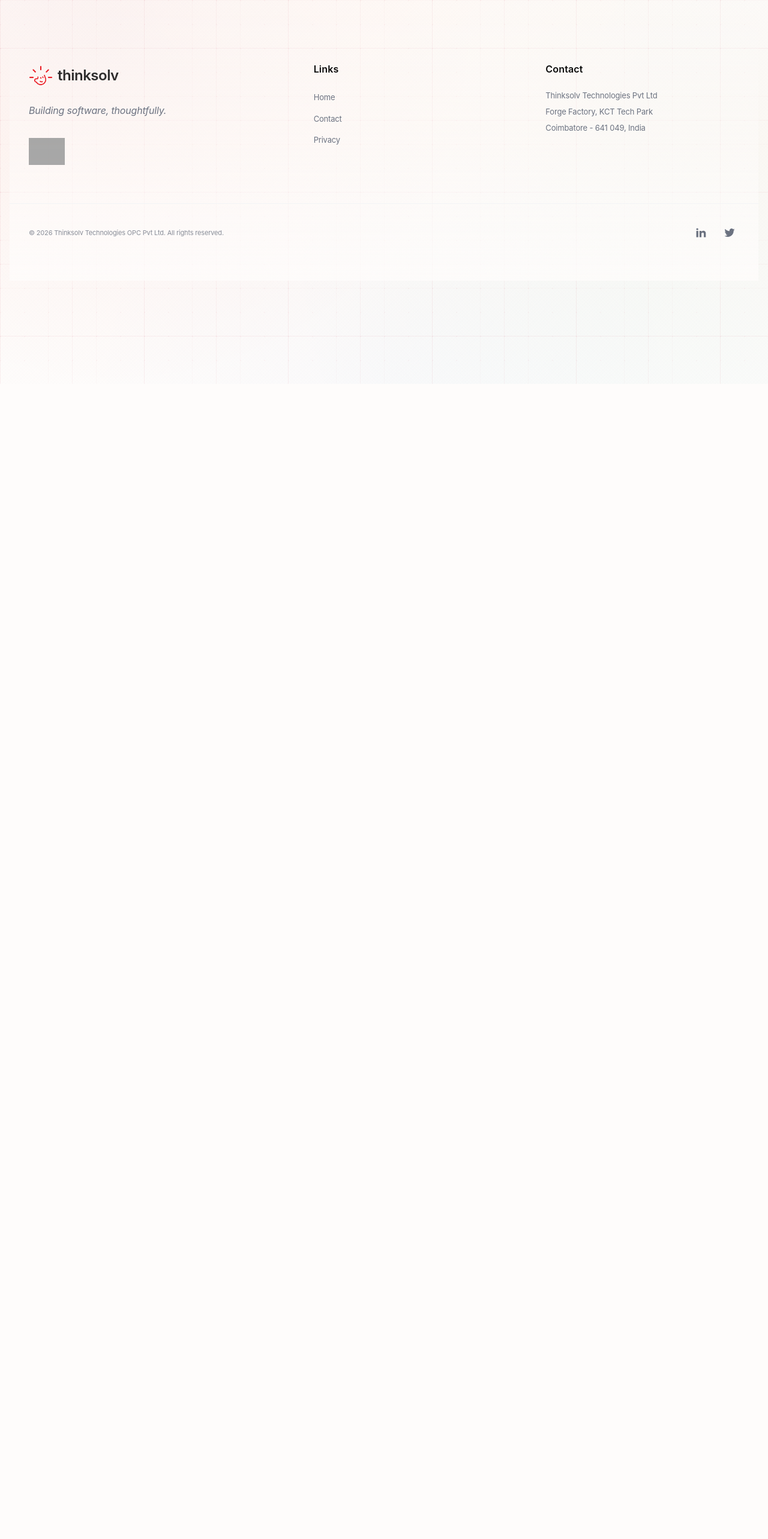
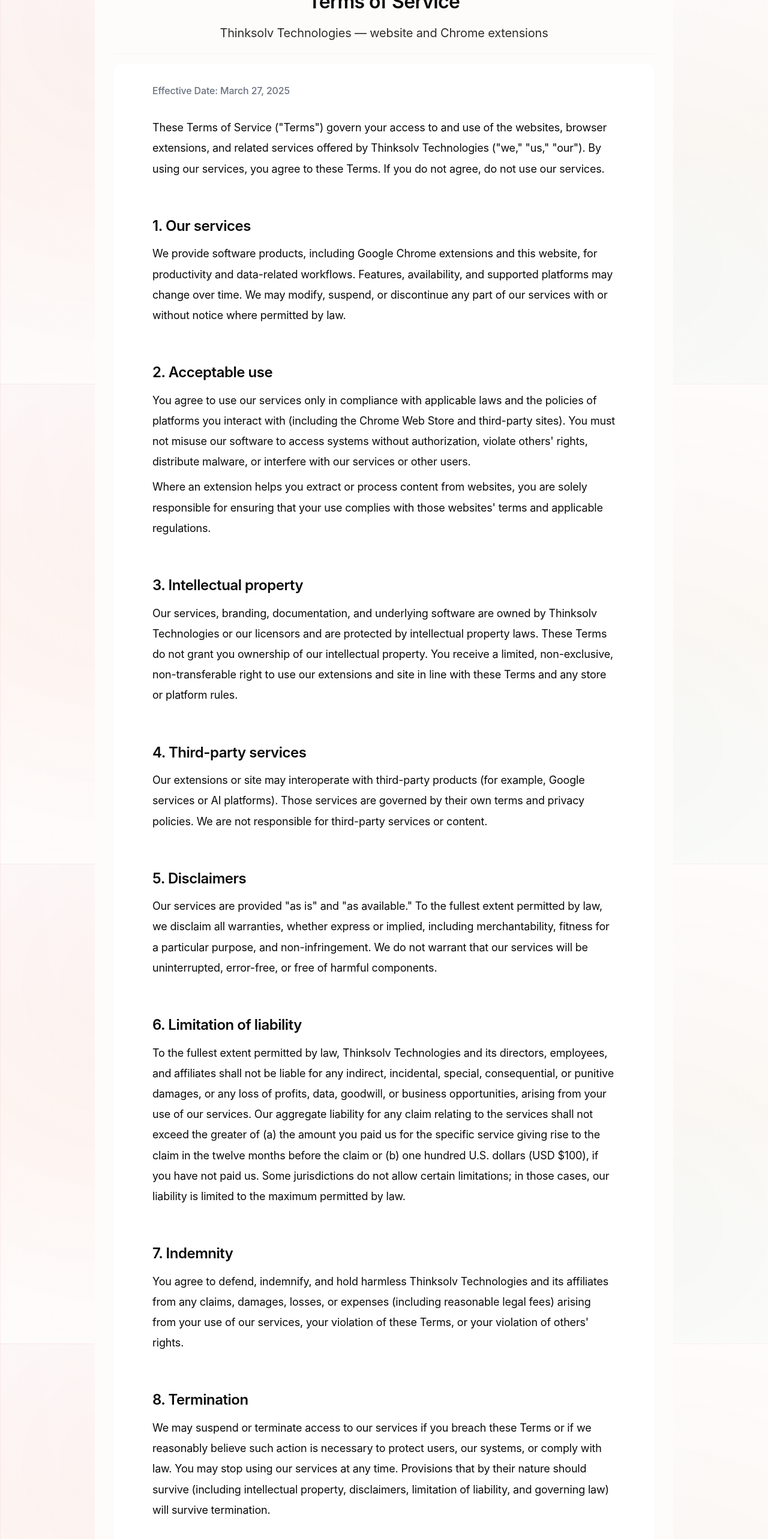
Before and after one commit to docstomarkdown/Thinksolv-website-home, a React (Vite) app: page /terms in a window 1280 px wide. Shown: the part 160-2726 px from the top of the page at 60% size. Before the commit the page ends 800 px from the top, so only its background shows below. Built offline with nearby package versions, Linux system fonts and the light colour scheme; no server answers; grey boxes are pictures that could not be loaded; a web font is replaced by a local one; what react-google-recaptcha-v3 would draw is missing.

Commit message:
Terms of service page

```diff
--- a/src/App.jsx
+++ b/src/App.jsx
@@ -7,6 +7,7 @@
 import ChatGPTToGoogleDocsPDF from './pages/ChatGPTToGoogleDocsPDF'
 import PrivacyPage from './pages/PrivacyPage'
 import WebScraperProPrivacyPage from './pages/WebScraperProPrivacyPage'
+import TermsOfServicePage from './pages/TermsOfServicePage'
 import Footer from './components/Footer'
 import RecaptchaProvider from './components/RecaptchaProvider'
 
@@ -18,6 +19,7 @@
           <Routes>
             <Route path="/" element={<Home />} />
             <Route path="/contact" element={<ContactPage />} />
+            <Route path="/terms" element={<TermsOfServicePage />} />
             <Route path="/extensions/chatgpt-to-word-pdf" element={<ChatGPTToWordPDF />} />
             <Route path="/extensions/chatgpt-to-google-docs-pdf" element={<ChatGPTToGoogleDocsPDF />} />
             <Route path="/extensions/privacy" element={<PrivacyPage />} />
--- a/src/components/Footer.jsx
+++ b/src/components/Footer.jsx
@@ -38,6 +38,9 @@
               </li>
               <li>
                 <Link to="/extensions/privacy" className="footer-link">Privacy</Link>
+              </li>
+              <li>
+                <Link to="/terms" className="footer-link">Terms of Service</Link>
               </li>
             </ul>
           </div>
--- /dev/null
+++ b/src/pages/TermsOfServicePage.jsx
@@ -0,0 +1,165 @@
+import React from "react";
+import { Link } from "react-router-dom";
+import "../styles/PrivacyPage.css";
+
+const TermsOfServicePage = () => {
+  return (
+    <div className="privacy-page">
+      <header className="privacy-header">
+        <h1 className="privacy-title">Terms of Service</h1>
+        <p className="privacy-subtitle">
+          Thinksolv Technologies — website and Chrome extensions
+        </p>
+      </header>
+
+      <div className="privacy-content">
+        <p className="privacy-effective-date">Effective Date: March 27, 2025</p>
+
+        <section className="privacy-section">
+          <p className="privacy-text">
+            These Terms of Service (&quot;Terms&quot;) govern your access to and use
+            of the websites, browser extensions, and related services offered by
+            Thinksolv Technologies (&quot;we,&quot; &quot;us,&quot; &quot;our&quot;).
+            By using our services, you agree to these Terms. If you do not agree,
+            do not use our services.
+          </p>
+        </section>
+
+        <section className="privacy-section">
+          <h2 className="privacy-section-title">1. Our services</h2>
+          <p className="privacy-text">
+            We provide software products, including Google Chrome extensions and
+            this website, for productivity and data-related workflows. Features,
+            availability, and supported platforms may change over time. We may
+            modify, suspend, or discontinue any part of our services with or
+            without notice where permitted by law.
+          </p>
+        </section>
+
+        <section className="privacy-section">
+          <h2 className="privacy-section-title">2. Acceptable use</h2>
+          <p className="privacy-text">
+            You agree to use our services only in compliance with applicable laws
+            and the policies of platforms you interact with (including the Chrome
+            Web Store and third-party sites). You must not misuse our software to
+            access systems without authorization, violate others&apos; rights,
+            distribute malware, or interfere with our services or other users.
+          </p>
+          <p className="privacy-text">
+            Where an extension helps you extract or process content from websites,
+            you are solely responsible for ensuring that your use complies with
+            those websites&apos; terms and applicable regulations.
+          </p>
+        </section>
+
+        <section className="privacy-section">
+          <h2 className="privacy-section-title">3. Intellectual property</h2>
+          <p className="privacy-text">
+            Our services, branding, documentation, and underlying software are
+            owned by Thinksolv Technologies or our licensors and are protected by
+            intellectual property laws. These Terms do not grant you ownership of
+            our intellectual property. You receive a limited, non-exclusive,
+            non-transferable right to use our extensions and site in line with
+            these Terms and any store or platform rules.
+          </p>
+        </section>
+
+        <section className="privacy-section">
+          <h2 className="privacy-section-title">4. Third-party services</h2>
+          <p className="privacy-text">
+            Our extensions or site may interoperate with third-party products
+            (for example, Google services or AI platforms). Those services are
+            governed by their own terms and privacy policies. We are not
+            responsible for third-party services or content.
+          </p>
+        </section>
+
+        <section className="privacy-section">
+          <h2 className="privacy-section-title">5. Disclaimers</h2>
+          <p className="privacy-text">
+            Our services are provided &quot;as is&quot; and &quot;as
+            available.&quot; To the fullest extent permitted by law, we disclaim
+            all warranties, whether express or implied, including merchantability,
+            fitness for a particular purpose, and non-infringement. We do not
+            warrant that our services will be uninterrupted, error-free, or free
+            of harmful components.
+          </p>
+        </section>
+
+        <section className="privacy-section">
+          <h2 className="privacy-section-title">6. Limitation of liability</h2>
+          <p className="privacy-text">
+            To the fullest extent permitted by law, Thinksolv Technologies and its
+            directors, employees, and affiliates shall not be liable for any
+            indirect, incidental, special, consequential, or punitive damages, or
+            any loss of profits, data, goodwill, or business opportunities,
+            arising from your use of our services. Our aggregate liability for any
+            claim relating to the services shall not exceed the greater of (a) the
+            amount you paid us for the specific service giving rise to the claim
+            in the twelve months before the claim or (b) one hundred U.S. dollars
+            (USD $100), if you have not paid us. Some jurisdictions do not allow
+            certain limitations; in those cases, our liability is limited to the
+            maximum permitted by law.
+          </p>
+        </section>
+
+        <section className="privacy-section">
+          <h2 className="privacy-section-title">7. Indemnity</h2>
+          <p className="privacy-text">
+            You agree to defend, indemnify, and hold harmless Thinksolv
+            Technologies and its affiliates from any claims, damages, losses, or
+            expenses (including reasonable legal fees) arising from your use of our
+            services, your violation of these Terms, or your violation of
+            others&apos; rights.
+          </p>
+        </section>
+
+        <section className="privacy-section">
+          <h2 className="privacy-section-title">8. Termination</h2>
+          <p className="privacy-text">
+            We may suspend or terminate access to our services if you breach
+            these Terms or if we reasonably believe such action is necessary to
+            protect users, our systems, or comply with law. You may stop using
+            our services at any time. Provisions that by their nature should
+            survive (including intellectual property, disclaimers, limitation of
+            liability, and governing law) will survive termination.
+          </p>
+        </section>
+
+        <section className="privacy-section">
+          <h2 className="privacy-section-title">9. Changes to these Terms</h2>
+          <p className="privacy-text">
+            We may update these Terms from time to time. We will post the revised
+            Terms on this page and update the Effective Date. Your continued use
+            of our services after changes become effective constitutes acceptance
+            of the updated Terms. If you do not agree, you must stop using our
+            services.
+          </p>
+        </section>
+
+        <section className="privacy-section">
+          <h2 className="privacy-section-title">10. Governing law</h2>
+          <p className="privacy-text">
+            These Terms are governed by the laws of India, without regard to
+            conflict-of-law principles. Any disputes arising from or relating to
+            these Terms shall be subject to the exclusive jurisdiction of the
+            courts in Coimbatore, Tamil Nadu, India.
+          </p>
+        </section>
+
+        <section className="privacy-section">
+          <h2 className="privacy-section-title">11. Contact</h2>
+          <p className="privacy-text">
+            For questions about these Terms, please{" "}
+            <Link to="/contact" className="privacy-link">
+              contact us
+            </Link>
+            .
+          </p>
+        </section>
+      </div>
+    </div>
+  );
+};
+
+export default TermsOfServicePage;
```
